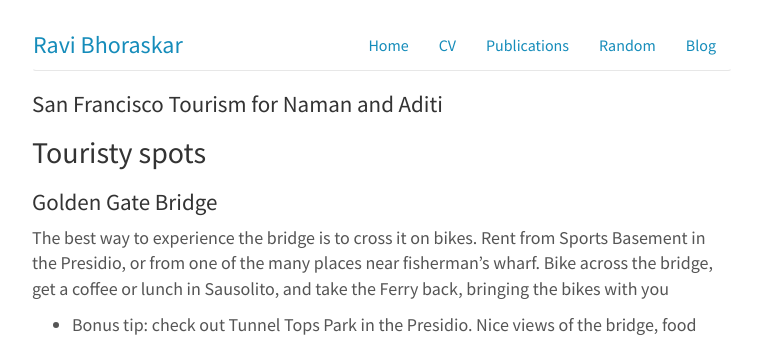
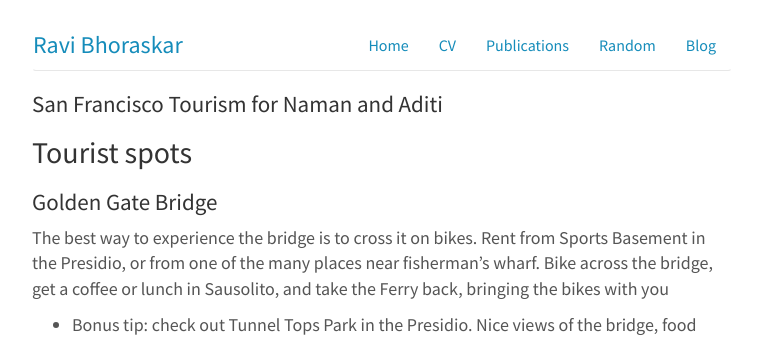
Before and after one commit to ravibhoraskar/ravibhoraskar.github.io, a Jekyll site: the page built from naman.md, in a window 1280 px wide. Shown: the top 337 px of the page, without its empty margins (258-1020 px from the left). Built offline with Jekyll 4.4.1, drawn with Linux system fonts in a browser that asks for light colours.

Commit message:
Tweak heading

```diff
--- a/naman.md
+++ b/naman.md
@@ -4,7 +4,7 @@ title: San Francisco Tourism for Naman and Aditi
 type: post
 ---
 
-# Touristy spots
+# Tourist spots
 
 ## Golden Gate Bridge
 The best way to experience the bridge is to cross it on bikes. Rent from Sports Basement in the Presidio, or from one of the many places near fisherman's wharf. Bike across the bridge, get a coffee or lunch in Sausolito, and take the Ferry back, bringing the bikes with you
```
